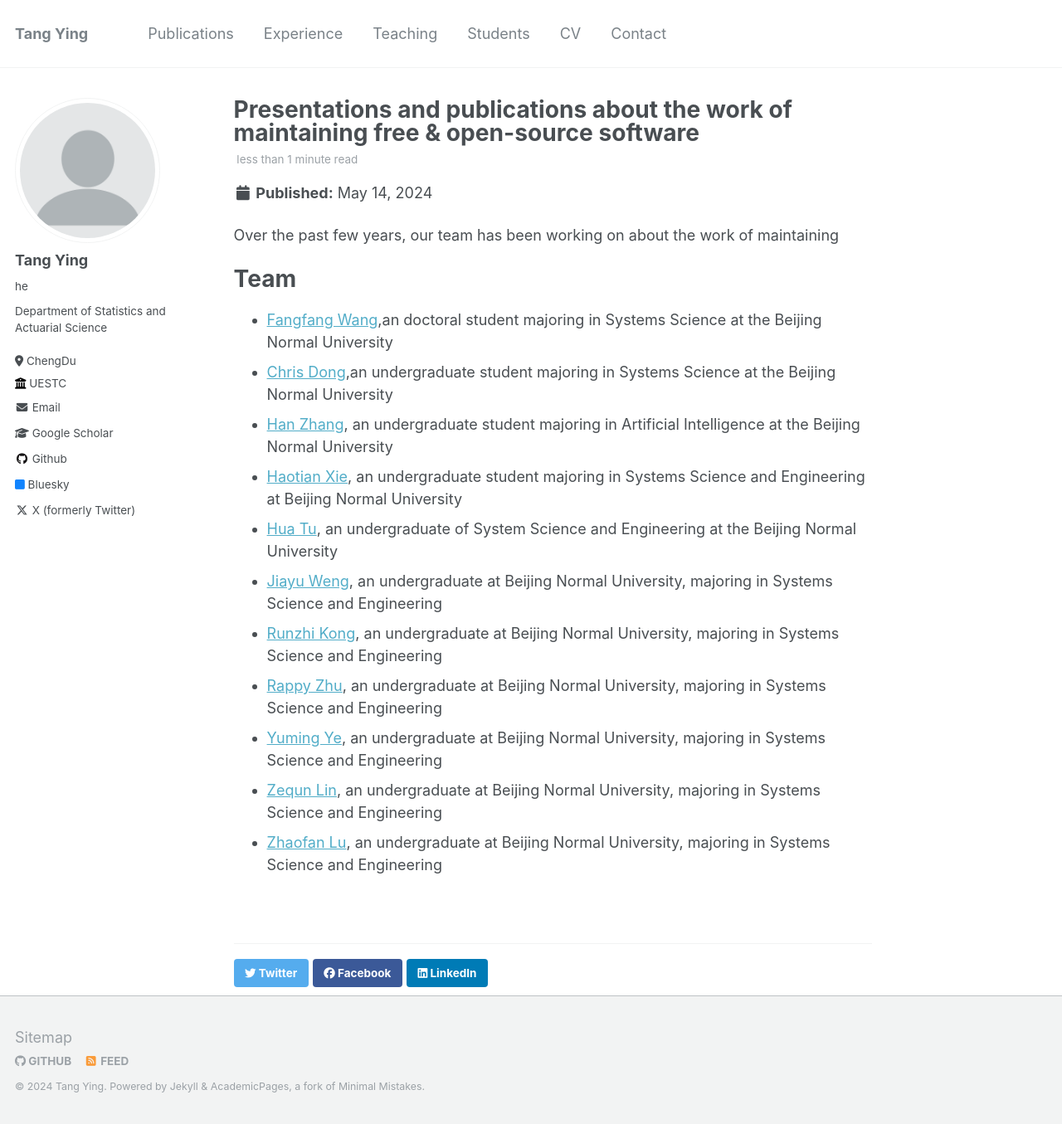
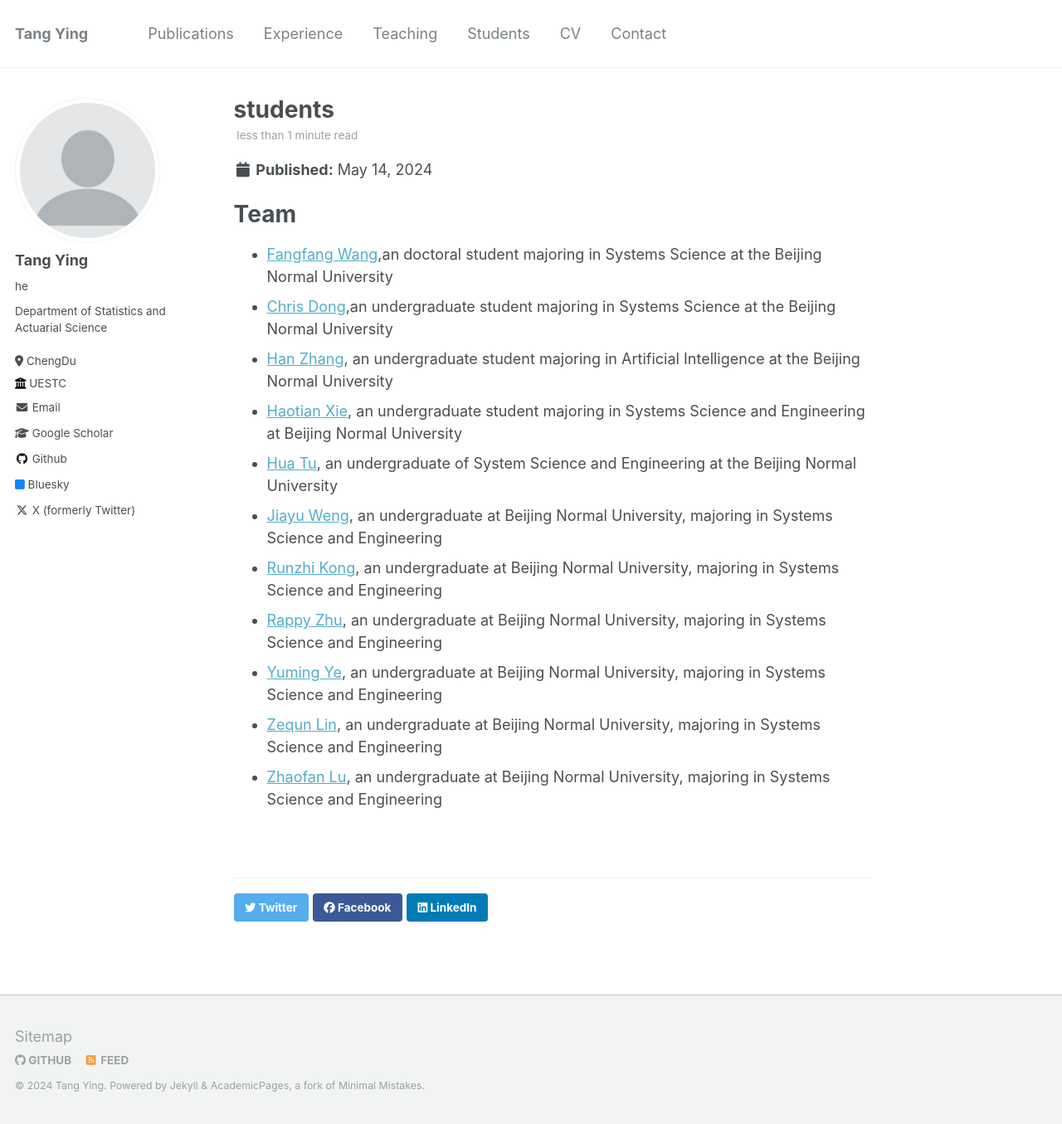
Before and after one commit to jamestang23/jamestang23.github.io, a Jekyll site: the page built from _posts/2024-05-14-students.md, in a window 1280 px wide and 1355 px high. Shown: the whole window at 83% size. Built offline with Jekyll 4.4.1, drawn with Linux system fonts in a browser that asks for light colours.

Commit message:
Update 2024-05-14-students.md

```diff
--- a/_posts/2024-05-14-students.md
+++ b/_posts/2024-05-14-students.md
@@ -1,10 +1,7 @@
 ---
-title: Presentations and publications about the work of maintaining free & open-source software
-excerpt: "about our group"
+title: students
+
 ---
-
-Over the past few years, our team has been working on  about the work of maintaining
-
 # Team
 
 * [Fangfang Wang](https://yingtangwebsite.netlify.app/author/fangfang-wang-%E7%8E%8B%E8%8A%B3%E8%8A%B3-joint/),an doctoral student majoring in Systems Science at the Beijing Normal University
```
